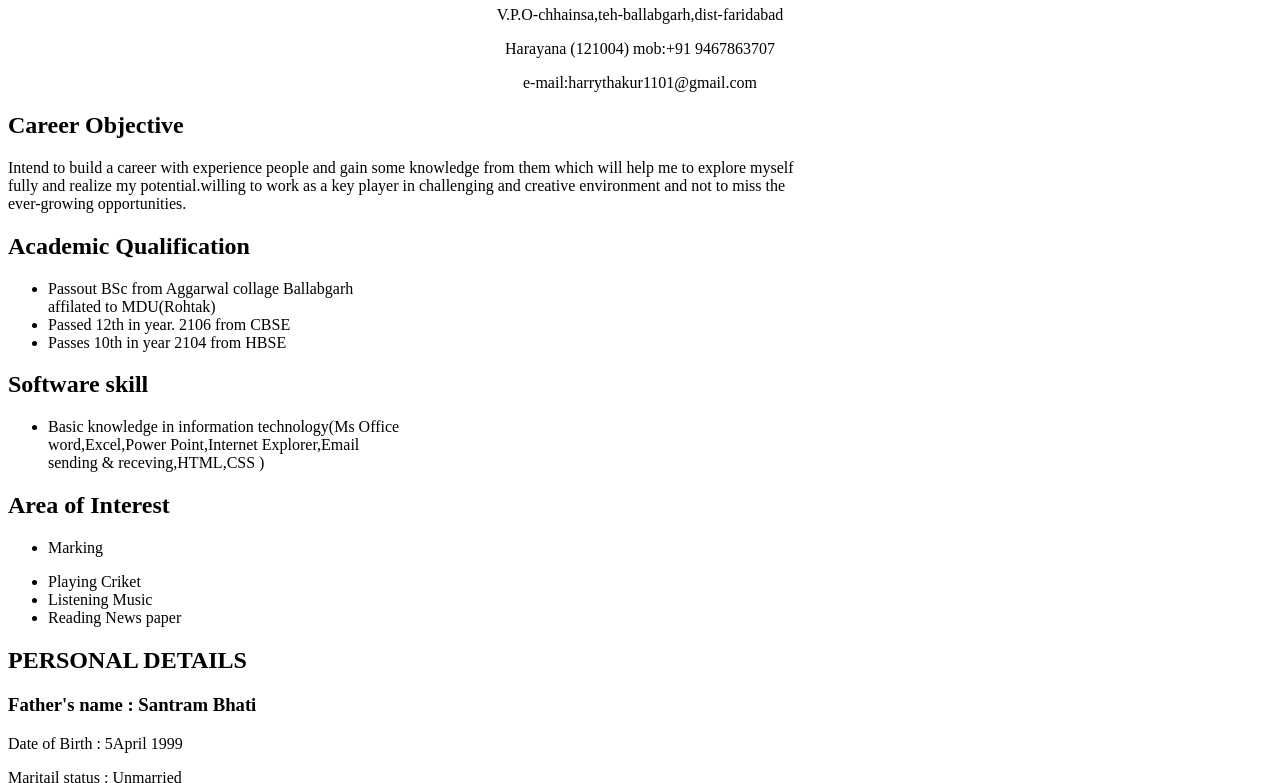
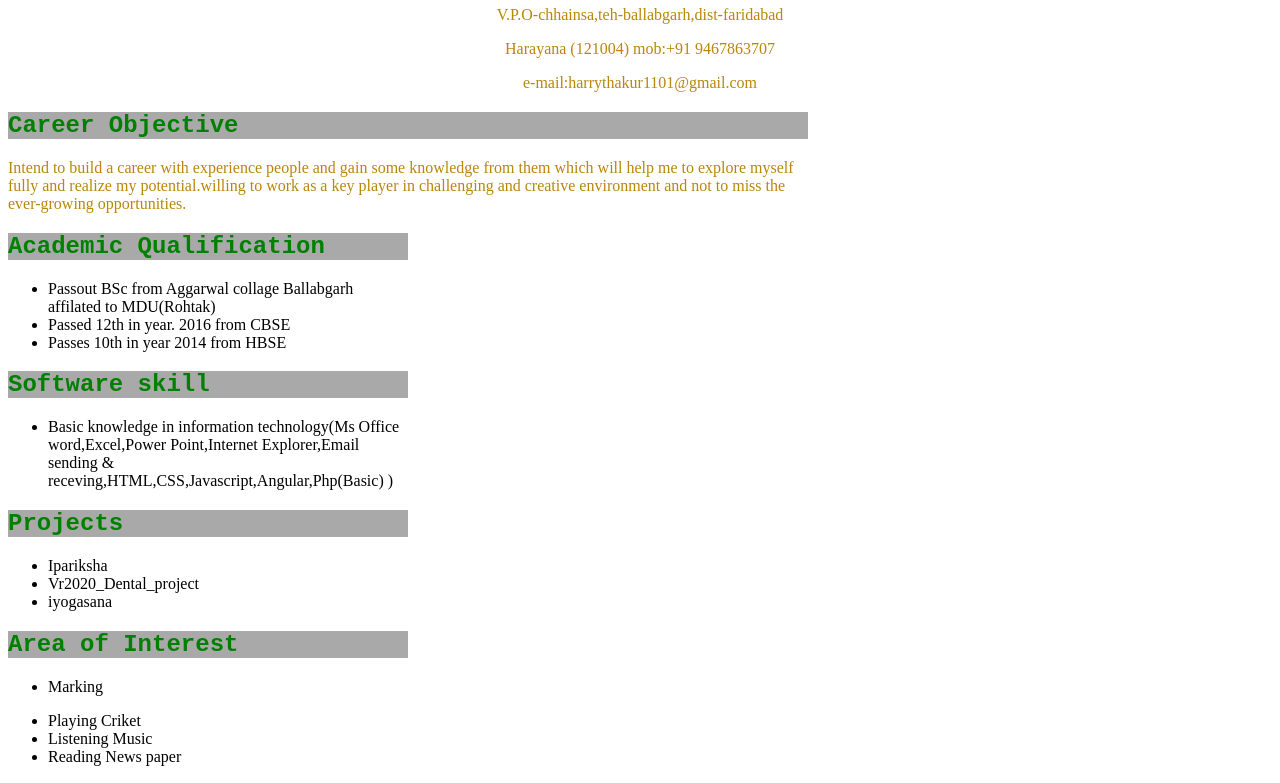
Before and after one commit to harenderbhati/github.io, a plain HTML site: page index.html in a window 1280 px wide. Shown: the part 74-857 px from the top of the page. Drawn offline with Linux system fonts and the light colour scheme.

Commit message:
update CV

```diff
--- a/index.html
+++ b/index.html
@@ -1,62 +1,89 @@
 <!DOCTYPE html>
 <html lang="en">
+
 <head>
     <meta charset="UTF-8">
     <meta name="viewport" content="width=device-width, initial-scale=1.0">
     <title>Document</title>
     <style>
-        .one
-            {
-                text-align: center;height: 200px;
+        .one {
+            text-align: center;
+            height: 200px;
+        }
 
+        .two {
+            text-align: left;
+            width: 800px;
         }
-        .two
-            {
-                text-align: left;width: 800px;
+
+        .three {
+            text-align: left;
+            width: 400px;
         }
-        .three
-            {
-                text-align: left;width: 400px;
+
+        .four {
+            text-align: right;
+            font-style: italic;
+            position: relative;
+            right: 200px;
+            top: 100px;
         }
-        .four
-            {
-                text-align: right;font-style: italic;
-                position: relative;right: 200px;top: 100px;
+
+        .head {
+            color: green;
+            font-family: 'Courier New', Courier, monospace;
+            background-color: darkgray;
+        }
+
+        .para {
+            color: darkgoldenrod;
+        }
+
+        .pro {
+            color: darkslategray;
         }
     </style>
 </head>
+
 <body>
     <div class="one">
-    <h1>Harender Bhati</h1>
+        <h1 class="head">Harender Bhati</h1>
         <div>
-        <p >V.P.O-chhainsa,teh-ballabgarh,dist-faridabad</p>
-        <p>Harayana (121004) mob:+91 9467863707</p>
-        <p>e-mail:harrythakur1101@gmail.com</p>
+            <p class="para">V.P.O-chhainsa,teh-ballabgarh,dist-faridabad</p>
+            <p class="para">Harayana (121004) mob:+91 9467863707</p>
+            <p class="para">e-mail:harrythakur1101@gmail.com</p>
         </div>
         <div class="two">
-        <h2>Career Objective</h2>
-        <p>Intend to build a career with experience people and gain some knowledge from them which will help
-            me to explore myself fully and realize my potential.willing to work as a key player in challenging and creative
-            environment and not to miss the ever-growing opportunities.
+            <h2 class="head" style="padding: 0%;">Career Objective</h2>
+            <p class="para">Intend to build a career with experience people and gain some knowledge from them which will help me to explore myself fully and realize my potential.willing to work as a key player in challenging and creative environment and not to miss the
+                ever-growing opportunities.
             </p>
         </div>
         <div class="three">
-        <h2 >Academic Qualification</h2>
+            <h2 class="head">Academic Qualification</h2>
             <ul>
-            <li >Passout BSc from Aggarwal collage Ballabgarh affilated to MDU(Rohtak)</li>
-            <li>Passed 12th in year. 2106 from CBSE</li>
-            <li>Passes 10th in year 2104 from HBSE</li>
+                <li>Passout BSc from Aggarwal collage Ballabgarh affilated to MDU(Rohtak)</li>
+                <li>Passed 12th in year. 2016 from CBSE</li>
+                <li>Passes 10th in year 2014 from HBSE</li>
             </ul>
         </div>
         <div class="three">
-        <h2>Software skill</h2>
+            <h2 class="head">Software skill</h2>
             <ul>
-            <li>Basic knowledge in information technology(Ms Office word,Excel,Power Point,Internet Explorer,Email sending & receving,HTML,CSS )</li>
+                <li>Basic knowledge in information technology(Ms Office word,Excel,Power Point,Internet Explorer,Email sending & receving,HTML,CSS,Javascript,Angular,Php(Basic) )</li>
 
             </ul>
         </div>
         <div class="three">
-        <h2>Area of Interest</h2>
+            <h2 class="head">Projects</h2>
+            <ul>
+                <li>Ipariksha</li>
+                <li>Vr2020_Dental_project</li>
+                <li>iyogasana</li>
+            </ul>
+        </div>
+        <div class="three">
+            <h2 class="head">Area of Interest</h2>
             <ul>
                 <li>Marking</li>
             </ul>
@@ -69,22 +96,23 @@
             </ul>
         </div>
         <div class="three">
-        <h2>PERSONAL DETAILS</h2>
-        <H3>Father's name  : Santram Bhati</H3>
-        <p>Date of Birth   : 5April 1999</p>
+            <h2 class="head">PERSONAL DETAILS</h2>
+            <H3>Father's name : Santram Bhati</H3>
+            <p>Date of Birth : 5April 1999</p>
             <p>Maritail status : Unmarried</p>
-        <p>Nationality     : Indian</p>
-        <p>Religion        :Hindu</p>
-        <p>Language known  : English, Hindi</p>
-        <p>Hobbies         : Reading Newspaper,playing Cricket</p>
+            <p>Nationality : Indian</p>
+            <p>Religion :Hindu</p>
+            <p>Language known : English, Hindi</p>
+            <p>Hobbies : Reading Newspaper,playing Cricket</p>
 
         </div>
         <div style="height: 10px; width: 600px;">
-        <p>(I hereby certify that the above information is true and correct to the best of my knowledge)</p>
+            <p style="color: darkorange;">(I hereby certify that the above information is true and correct to the best of my knowledge)</p>
         </div>
         <divS class="four">
-        <h2>(Harender Bhati)</h2>
+            <h2 style="color: blueviolet;">(Harender Bhati)</h2>
     </div>
 
 </body>
+
 </html>
```
Lines whose indentation alone changed are shown as unchanged.
